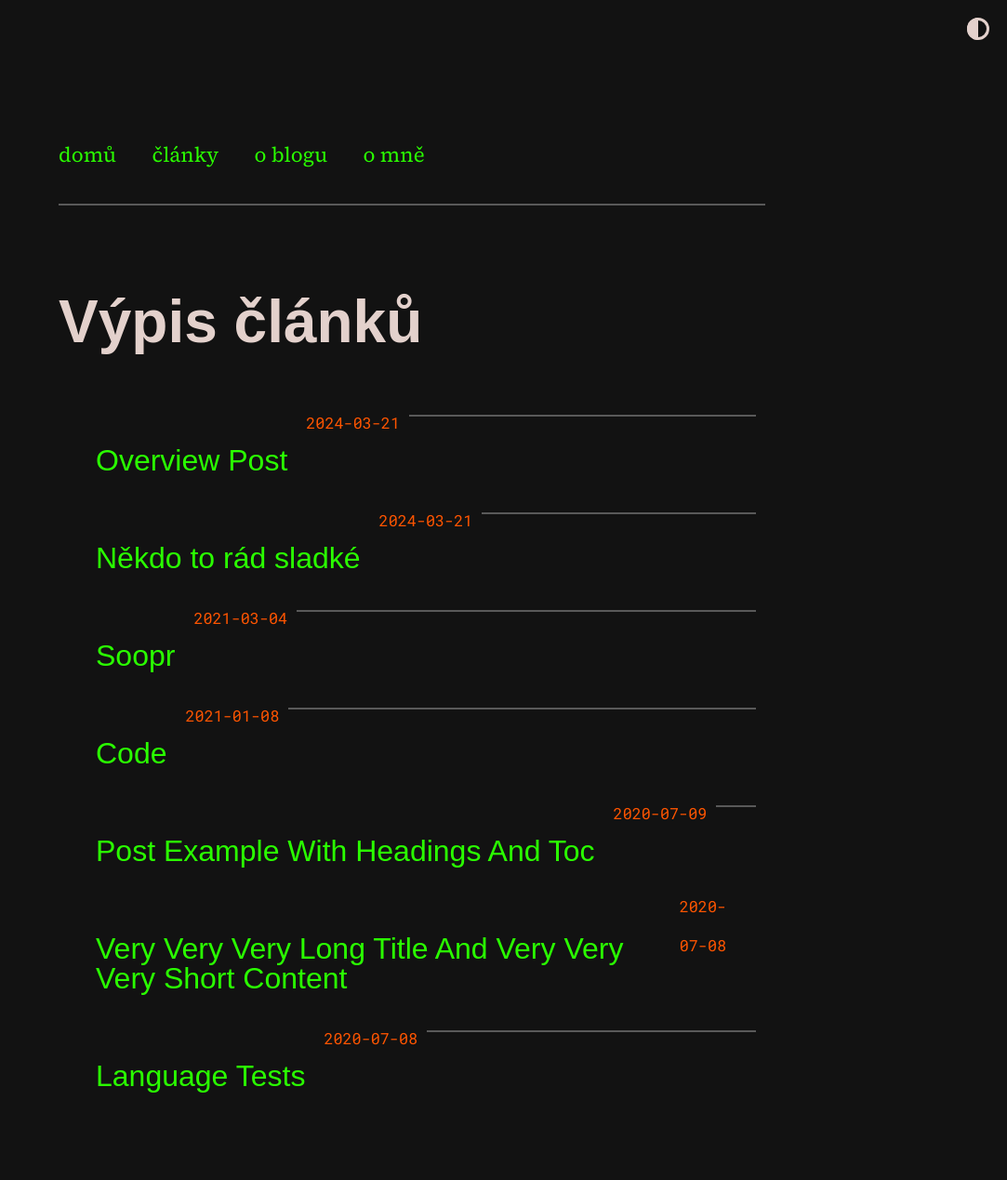
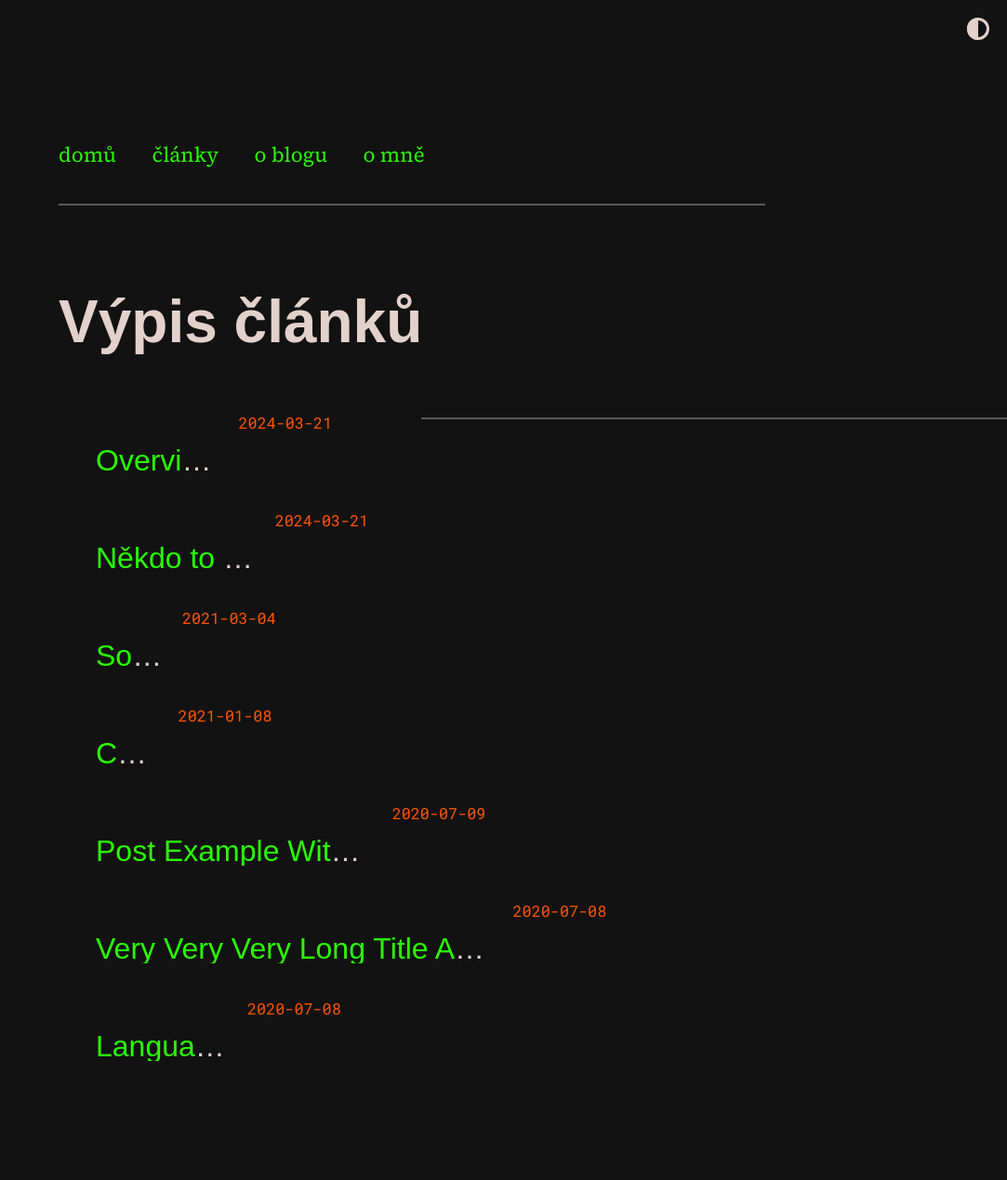
Before and after one commit to scherrer-txt/bts, a Jekyll site: the page built from vypis.html, in a window 1280 px wide. Shown: the whole page at 93% size, without its empty margins (197-1280 px from the left). Built offline with Jekyll 4.4.1, drawn with Linux system fonts in a browser that asks for light colours; some web fonts are replaced; after the commit the page ends 1237 px from its top, so only the background shows below that.

Commit message:
Update moonwalk.scss

```diff
--- a/_sass/moonwalk.scss
+++ b/_sass/moonwalk.scss
@@ -286,7 +286,10 @@
 
 .post-title {
   margin-right: 10px; /* Adjust spacing between title and date */
-  overflow-wrap: break-word;
+  overflow: hidden;
+  white-space: nowrap;
+  text-overflow: ellipsis;
+  max-width: calc(50% - 30px);
 }
 
 .post-date {
@@ -296,10 +299,13 @@
 /* Centered line */
 .post-list-item::after {
   content: "";
-  flex-grow: 1;
+  position: absolute;
+  top: 50%;
+  left: calc(50% + 10px);
+  transform: translateY(-50%);
   height: 2px;
+  width: calc(50% - 10px);
   background-color: var(--code-text); /* Adjust color as needed */
-  margin: 0 10px; /* Adjust spacing as needed */
 }
 // list styling
 
```
